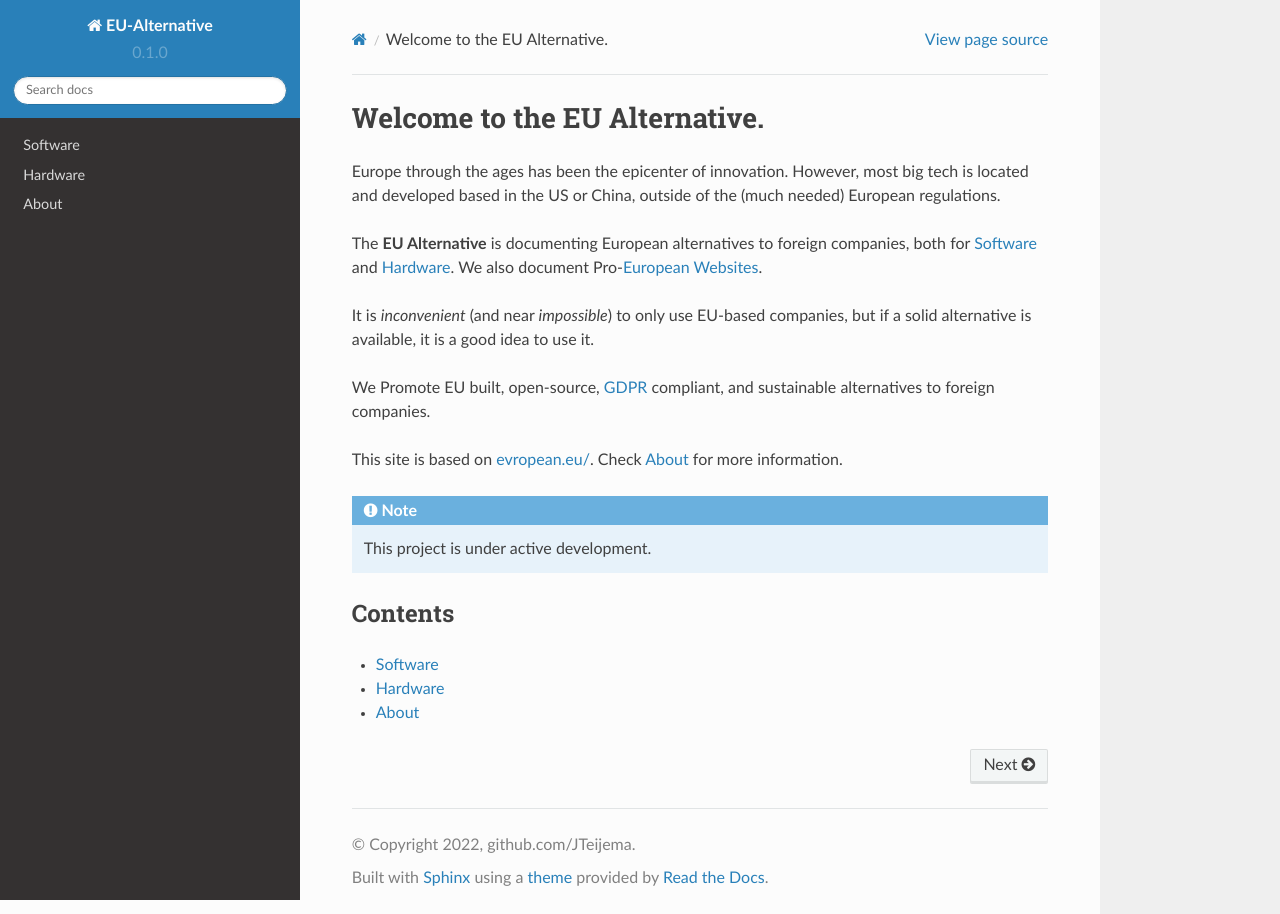
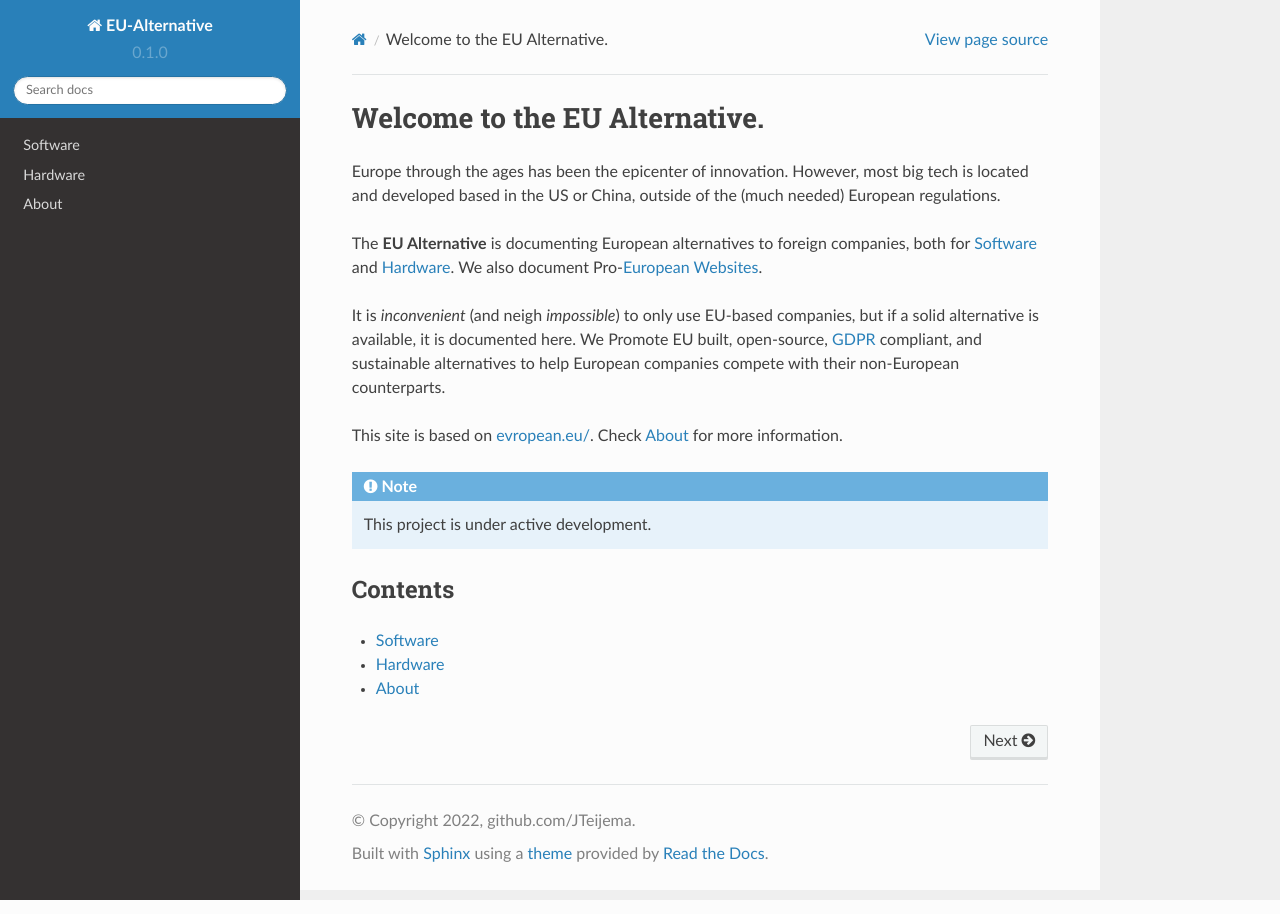
Before and after one commit to jteijema/EU-Alternative, a Sphinx documentation site: the page built from docs/source/index.rst, in a window 1280 px wide. Built offline with Sphinx 7.4.7 and the Read the Docs theme 2.0.0, drawn with Linux system fonts in a browser that asks for light colours.

Commit message:
Update landing page

```diff
--- a/docs/source/index.rst
+++ b/docs/source/index.rst
@@ -9,11 +9,10 @@
 companies, both for :doc:`software` and :doc:`hardware`. We also document
 Pro-:doc:`EU-link`.
 
-It is *inconvenient* (and near *impossible*) to only use EU-based companies, but
-if a solid alternative is available, it is a good idea to use it.
-
-We Promote EU built, open-source, `GDPR <https://gdpr.eu/>`__ compliant, and
-sustainable alternatives to foreign companies.
+It is *inconvenient* (and neigh *impossible*) to only use EU-based companies, but
+if a solid alternative is available, it is documented here. We Promote EU built,
+open-source, `GDPR <https://gdpr.eu/>`__ compliant, and sustainable alternatives
+to help European companies compete with their non-European counterparts.
 
 This site is based on `evropean.eu/ <https://www.evropean.eu/about>`__.
 Check :doc:`about` for more information.
```
